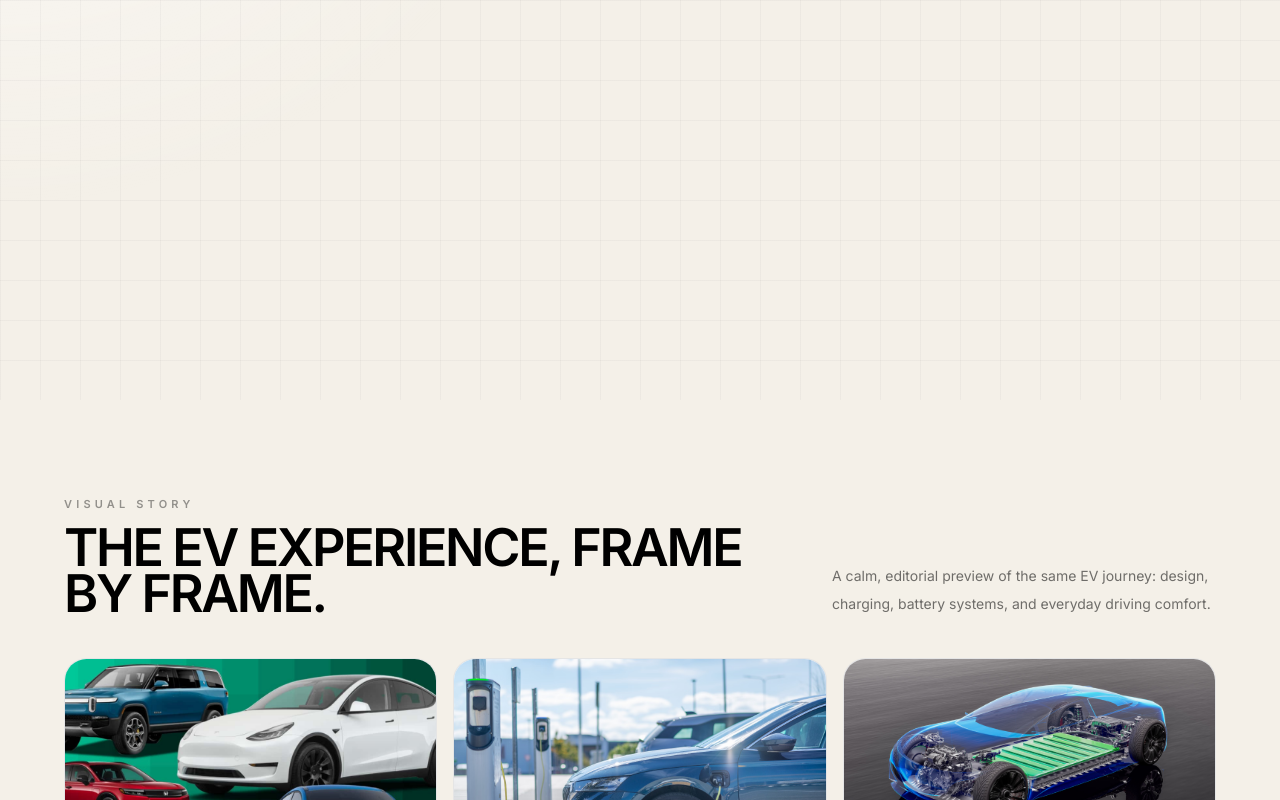
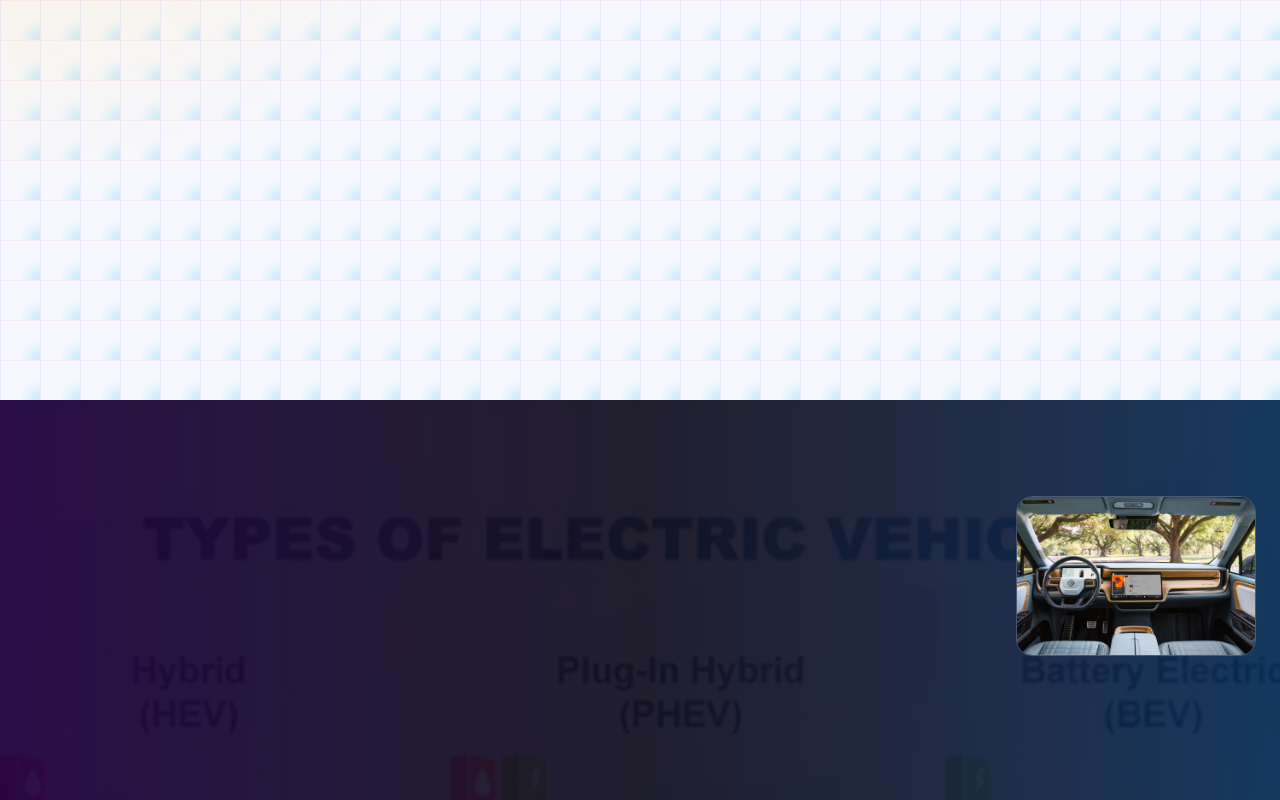
Before and after one commit to gdb22/Scrolly-Telling---Guna-Banka, a Next.js app: page / in a window 1280 px wide. Shown: the part 2000-2800 px from the top of the page. Built offline with nearby package versions, Linux system fonts and the light colour scheme.

Commit message:
Apply vibrant theme and spread images across scroll sections

```diff
--- a/src/app/globals.css
+++ b/src/app/globals.css
@@ -1,10 +1,10 @@
 @import "tailwindcss";
 
 :root {
-  --background: #f4f0e8;
-  --foreground: #111111;
+  --background: #f7f8ff;
+  --foreground: #0f1222;
   --surface: rgba(255, 255, 255, 0.8);
-  --line: rgba(17, 17, 17, 0.12);
+  --line: rgba(52, 66, 144, 0.18);
 }
 
 @theme inline {
@@ -27,14 +27,15 @@ body {
   color: var(--foreground);
   font-family: var(--font-inter), Arial, Helvetica, sans-serif;
   background-image:
-    linear-gradient(to right, rgba(17, 17, 17, 0.03) 1px, transparent 1px),
-    linear-gradient(to bottom, rgba(17, 17, 17, 0.03) 1px, transparent 1px),
-    radial-gradient(circle at top left, rgba(255, 255, 255, 0.8), transparent 40%);
+    linear-gradient(to right, rgba(47, 52, 255, 0.06) 1px, transparent 1px),
+    linear-gradient(to bottom, rgba(255, 0, 110, 0.05) 1px, transparent 1px),
+    radial-gradient(circle at top left, rgba(255, 209, 102, 0.35), transparent 40%),
+    radial-gradient(circle at bottom right, rgba(76, 201, 240, 0.28), transparent 38%);
   background-size: 40px 40px, 40px 40px, auto;
 }
 
 body::selection {
-  background: #2864f0;
+  background: #ff006e;
   color: #ffffff;
 }
 
--- a/src/app/page.tsx
+++ b/src/app/page.tsx
@@ -141,7 +141,15 @@ export default function Home() {
       {/* 1 — HERO */}
       <section ref={heroRef} style={{ height: "300vh" }} className="relative">
         <div className="sticky top-0 h-screen overflow-hidden bg-black">
-          <div className="absolute inset-0 bg-gradient-to-br from-[#0e1a35] via-[#101010] to-[#0b0b0b]" />
+          <Image
+            src={withBasePath("/images/EV cars.png")}
+            alt="A lineup of electric vehicles"
+            fill
+            priority
+            className="object-cover"
+            sizes="100vw"
+          />
+          <div className="absolute inset-0 bg-gradient-to-br from-[#2f34ff]/70 via-[#ff2d95]/35 to-[#0b0b0b]/90" />
           <div
             className="pointer-events-none absolute inset-0"
             style={{ transform: `scale(${hImgScale})`, willChange: "transform" }}
@@ -183,97 +191,26 @@ export default function Home() {
         </div>
       </section>
 
-      {/* Image showcase — clean Swiss grid */}
-      <section className="relative bg-[#f4f0e8] px-6 py-24 md:px-10">
-        <div className="mx-auto max-w-6xl">
-          <div className="mb-10 flex items-end justify-between gap-6">
-            <div>
-              <p className="text-[11px] font-semibold uppercase tracking-[0.38em] text-black/40">
-                Visual story
-              </p>
-              <h2 className="mt-3 text-[clamp(28px,4.2vw,52px)] font-semibold uppercase leading-[0.9] tracking-[-0.045em] text-black">
-                The EV experience, frame by frame.
-              </h2>
-            </div>
-            <p className="hidden max-w-sm text-sm leading-7 text-black/55 md:block">
-              A calm, editorial preview of the same EV journey: design, charging, battery systems,
-              and everyday driving comfort.
-            </p>
-          </div>
-
-          <div className="grid grid-cols-1 gap-4 sm:grid-cols-2 lg:grid-cols-3">
-            {[
-              {
-                resolvedSrc: withBasePath("/images/EV cars.png"),
-                alt: "A lineup of electric vehicles",
-                label: "EV lineup",
-              },
-              {
-                resolvedSrc: withBasePath("/images/EV car charging.png"),
-                alt: "Electric vehicle plugged into a charger",
-                label: "Home and fast charging",
-              },
-              {
-                resolvedSrc: withBasePath("/images/EV car battery.png"),
-                alt: "Electric vehicle battery technology",
-                label: "Battery systems",
-              },
-              {
-                resolvedSrc: withBasePath("/images/EV car interior.png"),
-                alt: "Modern electric vehicle interior",
-                label: "Interior comfort",
-              },
-              {
-                resolvedSrc: withBasePath("/images/Tesla.png"),
-                alt: "Tesla electric vehicle exterior",
-                label: "Tesla exterior",
-              },
-              {
-                resolvedSrc: withBasePath("/images/Tesla interior.png"),
-                alt: "Tesla electric vehicle interior",
-                label: "Tesla interior",
-              },
-              {
-                resolvedSrc: withBasePath("/images/Rivian.png"),
-                alt: "Rivian electric vehicle exterior",
-                label: "Rivian exterior",
-              },
-              {
-                resolvedSrc: withBasePath("/images/Rivian interior.png"),
-                alt: "Rivian electric vehicle interior",
-                label: "Rivian interior",
-              },
-              {
-                resolvedSrc: withBasePath("/images/Types of EV cars.png"),
-                alt: "Different types of electric vehicles",
-                label: "Types of EV cars",
-              },
-            ].map((item) => (
-              <figure
-                key={item.resolvedSrc}
-                className="group overflow-hidden rounded-[1.4rem] border border-black/10 bg-white"
-              >
-                <div className="relative aspect-[16/10] overflow-hidden">
-                  <Image
-                    src={item.resolvedSrc}
-                    alt={item.alt}
-                    fill
-                    className="object-cover transition-transform duration-700 ease-out group-hover:scale-[1.03]"
-                    sizes="(max-width: 768px) 100vw, 50vw"
-                  />
-                </div>
-                <figcaption className="border-t border-black/10 px-4 py-3 text-[10px] font-semibold uppercase tracking-[0.28em] text-black/55">
-                  {item.label}
-                </figcaption>
-              </figure>
-            ))}
-          </div>
-        </div>
-      </section>
-
       {/* 2 — GAS VS EV */}
       <section ref={compareRef} style={{ height: "340vh" }} className="relative">
-        <div className="sticky top-0 h-screen overflow-hidden bg-[#0a0a0a]">
+        <div className="sticky top-0 h-screen overflow-hidden bg-[#120f1f]">
+          <Image
+            src={withBasePath("/images/Types of EV cars.png")}
+            alt="Different types of electric vehicles"
+            fill
+            className="object-cover opacity-28"
+            sizes="100vw"
+          />
+          <div className="absolute inset-0 bg-gradient-to-r from-[#240046]/80 via-[#120f1f]/70 to-[#003566]/70" />
+          <div className="absolute right-6 top-24 hidden h-40 w-60 overflow-hidden rounded-2xl border border-white/20 md:block">
+            <Image
+              src={withBasePath("/images/Rivian interior.png")}
+              alt="Rivian interior"
+              fill
+              className="object-cover"
+              sizes="240px"
+            />
+          </div>
           <div
             className="absolute inset-0 flex flex-col items-center justify-center px-6"
             style={{
@@ -351,7 +288,15 @@ export default function Home() {
 
       {/* 3 — EMISSIONS COUNTER */}
       <section ref={emissRef} style={{ height: "270vh" }} className="relative">
-        <div className="sticky top-0 h-screen overflow-hidden bg-[#f4f0e8]">
+        <div className="sticky top-0 h-screen overflow-hidden bg-[#fff4cf]">
+          <Image
+            src={withBasePath("/images/EV car battery.png")}
+            alt="Electric vehicle battery technology"
+            fill
+            className="object-cover opacity-22"
+            sizes="100vw"
+          />
+          <div className="absolute inset-0 bg-gradient-to-br from-[#ffd166]/45 via-[#ff9f1c]/25 to-[#fff4cf]/80" />
           <div className="absolute inset-0 flex flex-col items-center justify-center px-6 text-center">
             <p
               style={{ opacity: eIn }}
@@ -402,6 +347,14 @@ export default function Home() {
       {/* 4 — PERFORMANCE BAR RACE */}
       <section ref={perfRef} style={{ height: "310vh" }} className="relative">
         <div className="sticky top-0 h-screen overflow-hidden bg-[#111111]">
+          <Image
+            src={withBasePath("/images/Tesla.png")}
+            alt="Tesla electric vehicle exterior"
+            fill
+            className="object-cover opacity-26"
+            sizes="100vw"
+          />
+          <div className="absolute inset-0 bg-gradient-to-b from-[#2f34ff]/45 via-[#111111]/78 to-[#111111]/92" />
           <div className="absolute inset-0 flex flex-col items-center justify-center px-6">
             <p
               style={{ opacity: pEnter }}
@@ -468,7 +421,15 @@ export default function Home() {
 
       {/* 5 — COST BAR CHART */}
       <section ref={costRef} style={{ height: "330vh" }} className="relative">
-        <div className="sticky top-0 h-screen overflow-hidden bg-[#f4f0e8]">
+        <div className="sticky top-0 h-screen overflow-hidden bg-[#ecf8ff]">
+          <Image
+            src={withBasePath("/images/Rivian.png")}
+            alt="Rivian electric vehicle exterior"
+            fill
+            className="object-cover opacity-22"
+            sizes="100vw"
+          />
+          <div className="absolute inset-0 bg-gradient-to-t from-[#ecf8ff]/86 via-[#4cc9f0]/16 to-[#f8fbff]/62" />
           <div className="absolute inset-0 flex flex-col items-center justify-center px-6">
             <p
               style={{ opacity: coEnter }}
@@ -551,9 +512,14 @@ export default function Home() {
       {/* 6 — CHARGING */}
       <section ref={chargRef} style={{ height: "270vh" }} className="relative">
         <div className="sticky top-0 h-screen overflow-hidden">
-          <div className="absolute inset-0 bg-gradient-to-b from-[#0d1220] via-[#121212] to-[#070707]" />
-          <div className="absolute inset-0 bg-[radial-gradient(circle_at_20%_20%,rgba(40,100,240,0.25),transparent_40%),radial-gradient(circle_at_80%_70%,rgba(57,217,138,0.18),transparent_40%)]" />
-          <div className="absolute inset-0 bg-gradient-to-b from-black/45 via-black/40 to-black/72" />
+          <Image
+            src={withBasePath("/images/EV car charging.png")}
+            alt="Electric vehicle plugged into a charger"
+            fill
+            className="object-cover"
+            sizes="100vw"
+          />
+          <div className="absolute inset-0 bg-gradient-to-b from-[#00bbf9]/40 via-black/44 to-[#030712]/84" />
           <div className="absolute inset-0 flex flex-col items-center justify-center px-6 text-center">
             <p
               style={{ opacity: chEnter }}
@@ -625,7 +591,13 @@ export default function Home() {
             className="absolute inset-0"
             style={{ transform: `scale(${iImgScale})`, willChange: "transform" }}
           >
-            <div className="absolute inset-0 bg-[linear-gradient(120deg,#0b0b0b_10%,#141b2f_45%,#1f1f1f_100%)]" />
+            <Image
+              src={withBasePath("/images/EV car interior.png")}
+              alt="Modern electric vehicle interior"
+              fill
+              className="object-cover opacity-72"
+              sizes="100vw"
+            />
             <div className="absolute inset-0 bg-gradient-to-r from-black/86 via-black/44 to-black/10" />
           </div>
           <div className="absolute inset-0 flex flex-col justify-center px-10 md:px-16 lg:px-24">
@@ -680,7 +652,15 @@ export default function Home() {
         id="close"
         className="relative flex min-h-screen flex-col items-center justify-center overflow-hidden bg-black px-6 py-28 text-center"
       >
-        <div className="absolute inset-0 bg-gradient-to-b from-[#080808] via-[#101629] to-[#000000]">
+        <div className="absolute inset-0">
+          <Image
+            src={withBasePath("/images/Tesla interior.png")}
+            alt="Tesla interior"
+            fill
+            className="object-cover opacity-30"
+            sizes="100vw"
+          />
+          <div className="absolute inset-0 bg-gradient-to-b from-[#ff006e]/24 via-[#101629]/84 to-[#000000]" />
           <div className="absolute inset-0 bg-black/58" />
         </div>
         <div className="pointer-events-none absolute inset-0 overflow-hidden">
```
